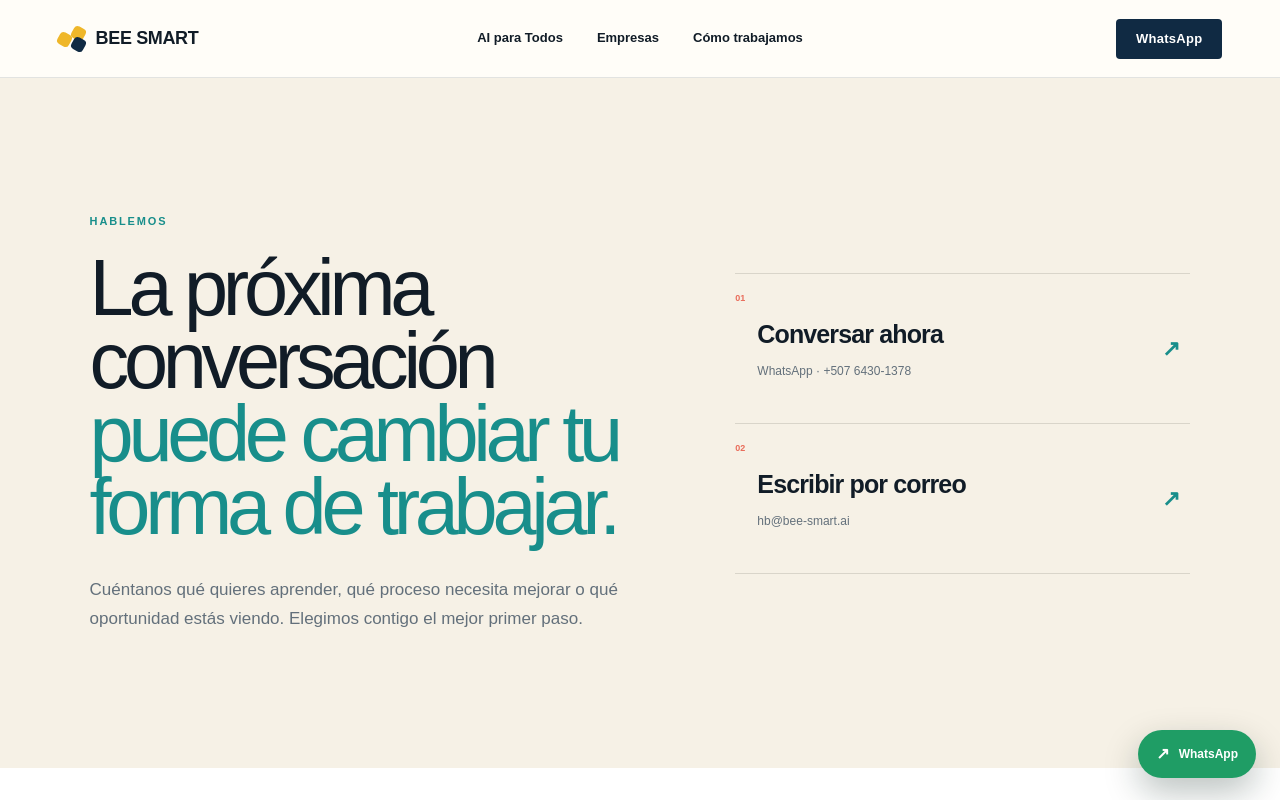
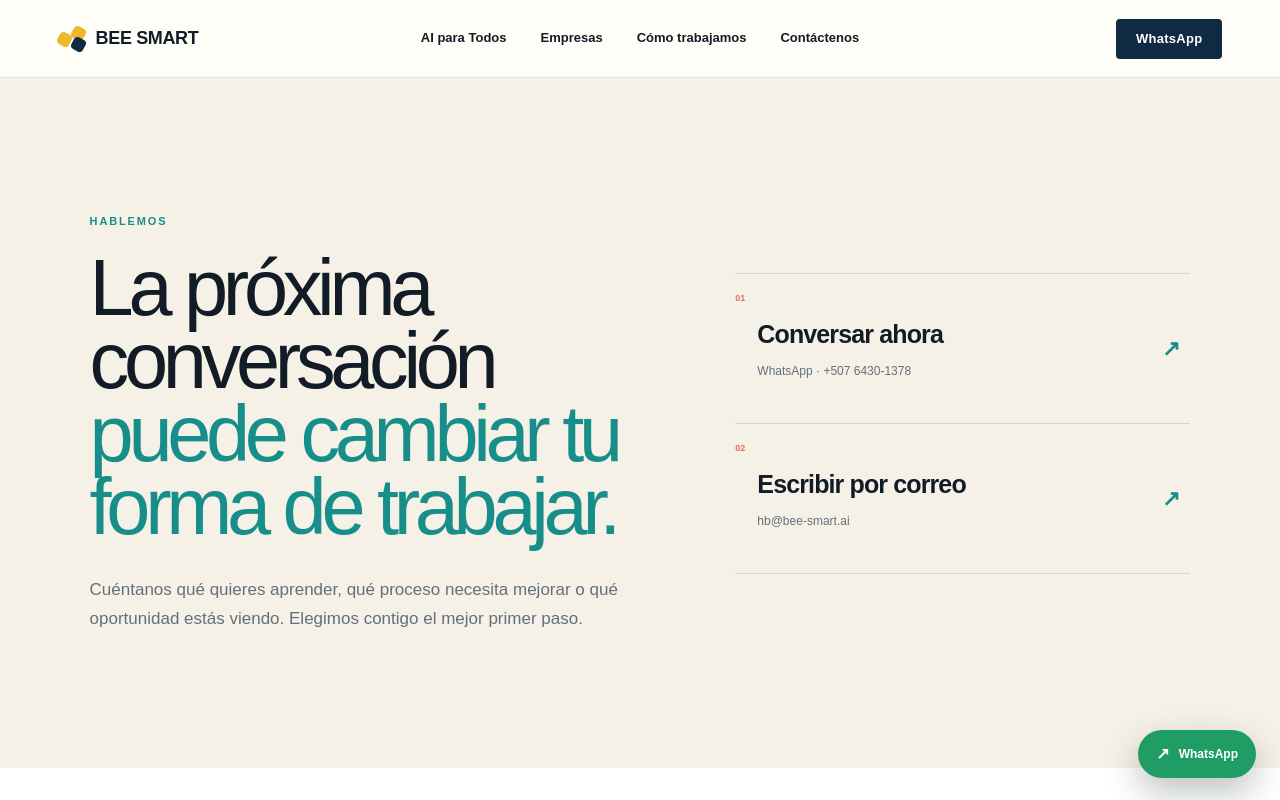
Before and after one commit to hbouche/bee-smart, a Next.js app: page /contacto in a window 1280 px wide. Shown: the top 800 px of the page. Built offline with nearby package versions, Linux system fonts and the light colour scheme.

Commit message:
Agregar Contáctenos al menú principal

```diff
--- a/app/site-chrome.tsx
+++ b/app/site-chrome.tsx
@@ -2,7 +2,7 @@
 import type { ReactNode } from "react";
 
 type HeaderProps = {
-  active?: "home" | "learn" | "business";
+  active?: "home" | "learn" | "business" | "contact";
   ctaHref?: string;
   ctaLabel?: string;
 };
@@ -31,6 +31,7 @@ export function SiteHeader({ active = "home", ctaHref = "/contacto", ctaLabel =
         <a className={active === "learn" ? "active" : ""} href="/ai-para-todos">AI para Todos</a>
         <a className={active === "business" ? "active" : ""} href="/empresas">Empresas</a>
         <a href="/#metodo">Cómo trabajamos</a>
+        <a className={active === "contact" ? "active" : ""} href="/contacto">Contáctenos</a>
       </nav>
       <a className="button button-small button-dark" href={ctaHref}>{ctaLabel}</a>
     </header>
```
